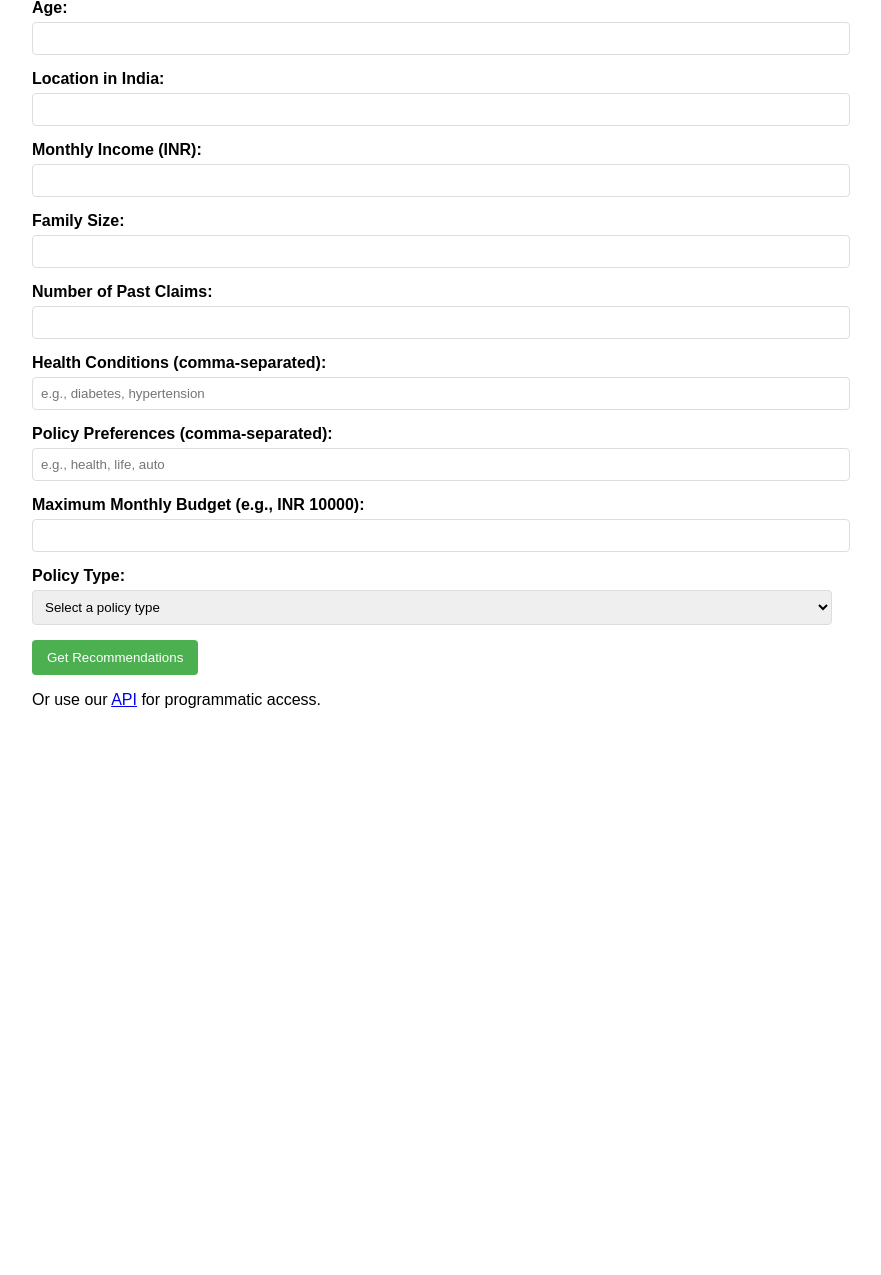
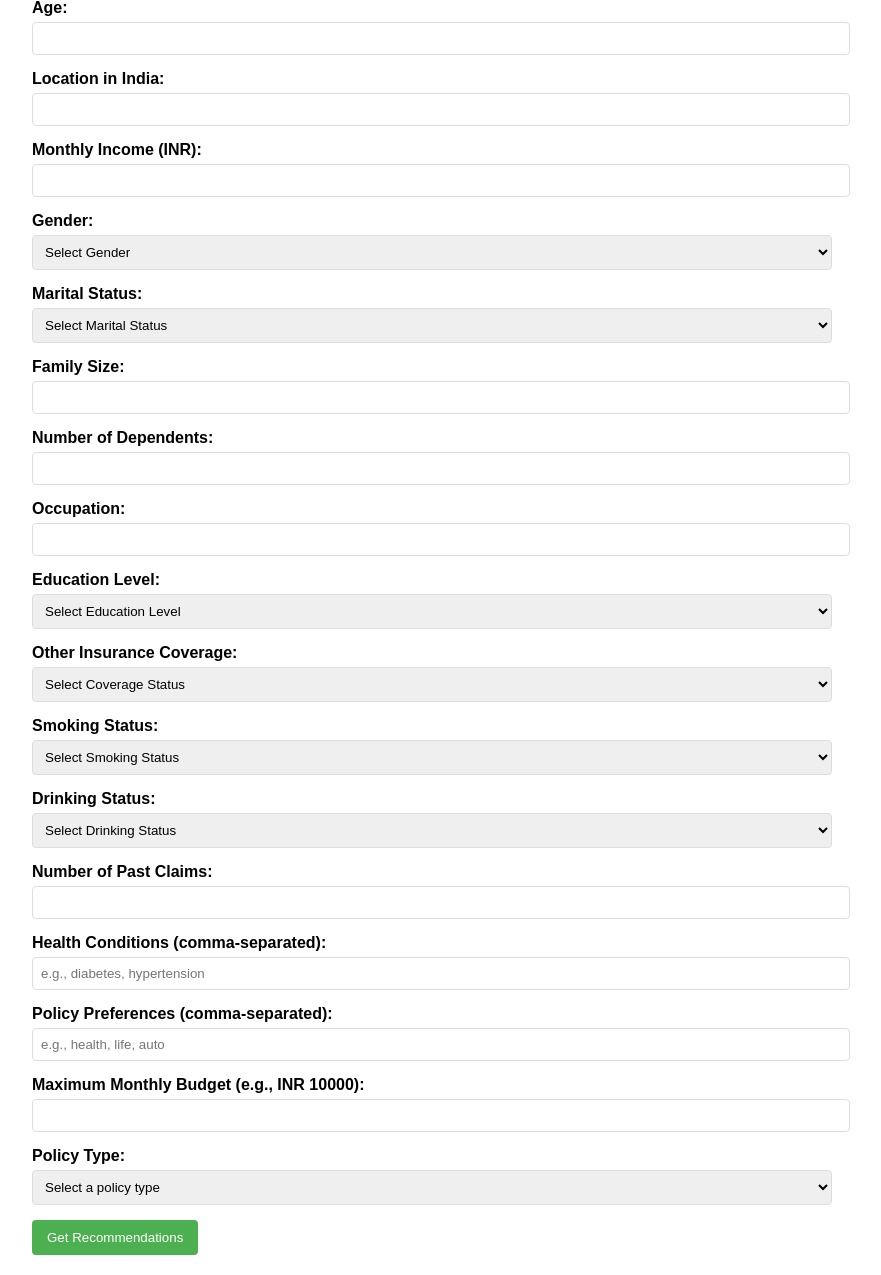
Before and after one commit to Jayantparashar10/niti-setu-ai, a FastAPI app: page / in a window 1280 px wide. Shown: the part 135-1410 px from the top of the page, without its empty margins (208-1089 px from the left). Before the commit the page ends 843 px from the top, so only its background shows below. Run offline with FastAPI, Linux system fonts and the light colour scheme; parts of the project's set-up code (start-up, migrations or seed data) failed here and were passed over.

Commit message:
Updated parms

```diff
--- a/backend/app/main.py
+++ b/backend/app/main.py
@@ -22,7 +22,15 @@ class UserProfile(BaseModel):
     age: int = Field(..., description="User's age in years")
     location: str = Field(..., description="User's location in India")
     income: float = Field(..., description="Monthly income in INR")
+    marital_status: str = Field(..., description="Marital status (single/married)")
+    dependents: int = Field(..., description="Number of dependents")
+    occupation: str = Field(..., description="Occupation of the user")
+    education: str = Field(..., description="Education level of the user")
+    other_coverage: str = Field(..., description="Health coverage type (individual/family)")
+    smoking_status: str = Field(..., description="Smoking status (smoker/non-smoker)")
+    drinking_status: str = Field(..., description="Drinking status (drinker/non-drinker)")
     family_size: int = Field(..., description="Number of family members")
+    gender: str = Field(..., description="Male")
     past_claims: int = Field(..., description="Number of past insurance claims")
     health_conditions: List[str] = Field([], description="List of health conditions")
     preferences: List[str] = Field([], description="List of policy preferences")
@@ -66,12 +74,19 @@ async def recommend_policy(user_profile: UserProfile):
 
 # Form submission endpoint
 @app.post("/recommend-form/")
-async def recommend_policy_form(
-    request: Request,
+async def recommend_policy_form(request: Request,
     age: int = Form(...),
     location: str = Form(...),
     income: float = Form(...),
+    marital_status: str = Form(...),
+    dependents: int = Form(...),
+    occupation: str = Form(...),
+    education: str = Form(...),
+    other_coverage: str = Form(...),
+    smoking_status: str = Form(...),
+    drinking_status: str = Form(...),  # Added this required field
     family_size: int = Form(...),
+    gender: str = Form(...),
     past_claims: int = Form(...),
     health_conditions: str = Form(""),
     preferences: str = Form(""),
@@ -89,9 +104,17 @@ async def recommend_policy_form(
             "age": age,
             "location": location,
             "income": income,
+            "marital_status": marital_status,
+            "dependents": dependents,
+            "occupation": occupation,
+            "education": education,
+            "other_coverage": other_coverage,
+            "smoking_status": smoking_status,
             "family_size": family_size,
             "past_claims": past_claims,
+            "drinking_status": drinking_status,
             "health_conditions": health_list,
+            "gender": gender,
             "preferences": preferences_list,
             "max_monthly_emi_budget": max_monthly_emi_budget,
             "policy_type": policy_type
@@ -162,7 +185,7 @@ async def chat_about_policy(request: ChatRequest):
                 {"role": "user", "content": prompt}
             ],
             max_tokens=500,
-            temperature=0.7,
+            temperature=0.8,
             model="sonar-pro"  # Use the same model as your recommendation engine
         )
 
--- a/backend/app/templates/index.html
+++ b/backend/app/templates/index.html
@@ -33,8 +33,78 @@
         </div>
 
         <div class="form-group">
+            <label for="gender">Gender:</label>
+            <select id="gender" name="gender" required>
+                <option value="">Select Gender</option>
+                <option value="male">Male</option>
+                <option value="female">Female</option>
+                <option value="other">Other</option>
+            </select>
+        </div>
+
+        <div class="form-group">
+            <label for="marital_status">Marital Status:</label>
+            <select id="marital_status" name="marital_status" required>
+                <option value="">Select Marital Status</option>
+                <option value="single">Single</option>
+                <option value="married">Married</option>
+                <option value="divorced">Divorced</option>
+                <option value="widowed">Widowed</option>
+            </select>
+        </div>
+
+        <div class="form-group">
             <label for="family_size">Family Size:</label>
             <input type="number" id="family_size" name="family_size" required>
+        </div>
+
+        <div class="form-group">
+            <label for="dependents">Number of Dependents:</label>
+            <input type="number" id="dependents" name="dependents" required>
+        </div>
+
+        <div class="form-group">
+            <label for="occupation">Occupation:</label>
+            <input type="text" id="occupation" name="occupation" required>
+        </div>
+
+        <div class="form-group">
+            <label for="education">Education Level:</label>
+            <select id="education" name="education" required>
+                <option value="">Select Education Level</option>
+                <option value="high_school">High School</option>
+                <option value="bachelor">Bachelor's Degree</option>
+                <option value="master">Master's Degree</option>
+                <option value="phd">PhD</option>
+            </select>
+        </div>
+
+        <div class="form-group">
+            <label for="other_coverage">Other Insurance Coverage:</label>
+            <select id="other_coverage" name="other_coverage" required>
+                <option value="">Select Coverage Status</option>
+                <option value="individual">Individual</option>
+                <option value="family">Family</option>
+                <option value="none">None</option>
+            </select>
+        </div>
+
+        <div class="form-group">
+            <label for="smoking_status">Smoking Status:</label>
+            <select id="smoking_status" name="smoking_status" required>
+                <option value="">Select Smoking Status</option>
+                <option value="smoker">Smoker</option>
+                <option value="non_smoker">Non-Smoker</option>
+            </select>
+        </div>
+
+        <div class="form-group">
+            <label for="drinking_status">Drinking Status:</label>
+            <select id="drinking_status" name="drinking_status" required>
+                <option value="">Select Drinking Status</option>
+                <option value="drinker">Drinker</option>
+                <option value="non_drinker">Non-Drinker</option>
+            </select>
         </div>
 
         <div class="form-group">
@@ -71,7 +141,5 @@
 
         <button type="submit">Get Recommendations</button>
     </form>
-
-    <p>Or use our <a href="/docs">API</a> for programmatic access.</p>
 </body>
 </html>
--- a/backend/app/templates/results.html
+++ b/backend/app/templates/results.html
@@ -153,6 +153,9 @@
         <p><strong>Income:</strong> INR {{ user_data.income }}</p>
         <p><strong>Policy Type:</strong> {{ user_data.policy_type }}</p>
         <p><strong>Budget:</strong> {{ user_data.max_monthly_emi_budget }}</p>
+        <p><strong>Gender</strong> {{ user_data.gender}}</p>
+        <p><strong>Marital Status</strong> {{ user_data.marital_status }}</p>
+
     </div>
 
     {% if recommendation and recommendation.policies and recommendation.policies|length > 0 %}
```
Also changed, not shown: backend/app/policy_recommendation_model.py (+1 -1 lines), backend/models/policy_recommendation_model.py (deleted, +0 -106 lines), backend/requirements.txt (+10 -0 lines).
